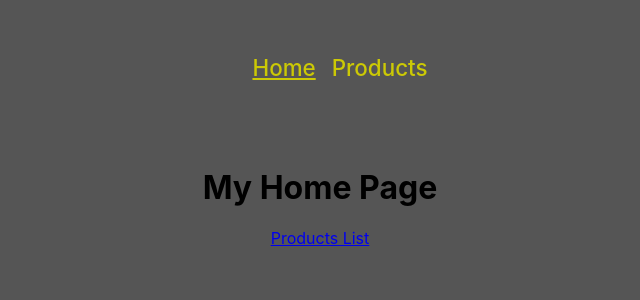
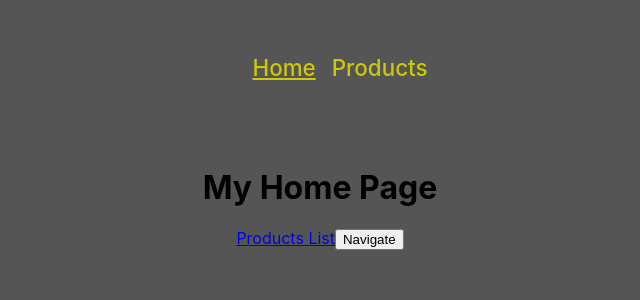
Before and after one commit to pranavnan/react-router-dom, a React (Create React App) app: page / in a window 1280 px wide. Shown: the top 300 px of the page, without its empty margins (320-960 px from the left). Built offline with nearby package versions, Linux system fonts and the light colour scheme.

Commit message:
useNavigate hook

```diff
--- a/src/pages/Home.js
+++ b/src/pages/Home.js
@@ -1,11 +1,16 @@
 import React from "react";
-import { Link } from "react-router-dom";
+import { Link, useNavigate } from "react-router-dom";
 
 function Home() {
+  const navigate = useNavigate();
+  function navigatehandler() {
+    navigate("/products");
+  }
   return (
     <>
       <h1>My Home Page</h1>
       <Link to="/products">Products List</Link>
+      <button onClick={navigatehandler}>Navigate</button>
     </>
   );
 }
```
